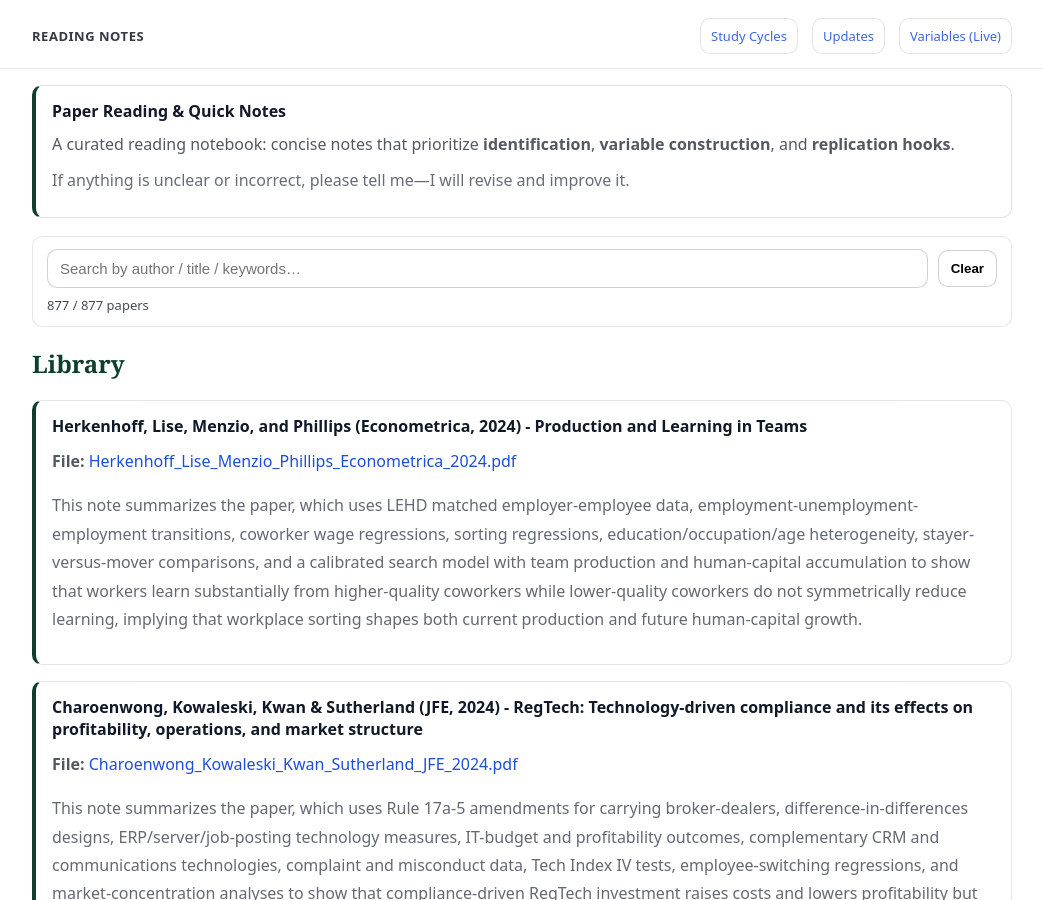
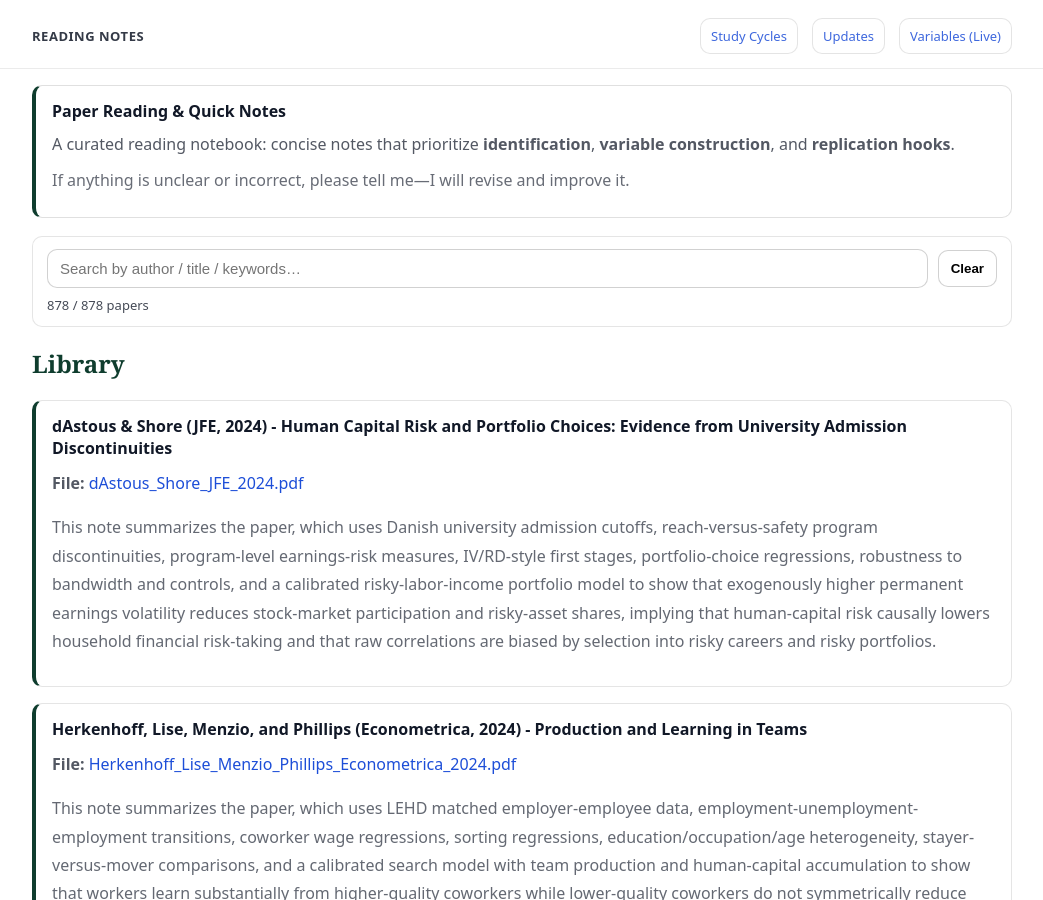
Before and after one commit to yaxinzn/study-archive, a Jekyll site: the page built from reading/index.md, in a window 1280 px wide and 900 px high. Shown: the whole window, without its empty margins (118-1161 px from the left). Built offline with Jekyll 4.4.1, drawn with Linux system fonts in a browser that asks for light colours.

Commit message:
Reading: add/update dAstous_Shore_JFE_2024.pdf

```diff
--- a/_data/reading.yml
+++ b/_data/reading.yml
@@ -1,3 +1,7 @@
+- title: "dAstous & Shore (JFE, 2024) - Human Capital Risk and Portfolio Choices: Evidence from University Admission Discontinuities"
+  file: "dAstous_Shore_JFE_2024.pdf"
+  desc: "This note summarizes the paper, which uses Danish university admission cutoffs, reach-versus-safety program discontinuities, program-level earnings-risk measures, IV/RD-style first stages, portfolio-choice regressions, robustness to bandwidth and controls, and a calibrated risky-labor-income portfolio model to show that exogenously higher permanent earnings volatility reduces stock-market participation and risky-asset shares, implying that human-capital risk causally lowers household financial risk-taking and that raw correlations are biased by selection into risky careers and risky portfolios."
+
 - title: "Herkenhoff, Lise, Menzio, and Phillips (Econometrica, 2024) - Production and Learning in Teams"
   file: "Herkenhoff_Lise_Menzio_Phillips_Econometrica_2024.pdf"
   desc: "This note summarizes the paper, which uses LEHD matched employer-employee data, employment-unemployment-employment transitions, coworker wage regressions, sorting regressions, education/occupation/age heterogeneity, stayer-versus-mover comparisons, and a calibrated search model with team production and human-capital accumulation to show that workers learn substantially from higher-quality coworkers while lower-quality coworkers do not symmetrically reduce learning, implying that workplace sorting shapes both current production and future human-capital growth."
```
Also changed, not shown: 1 other file.
